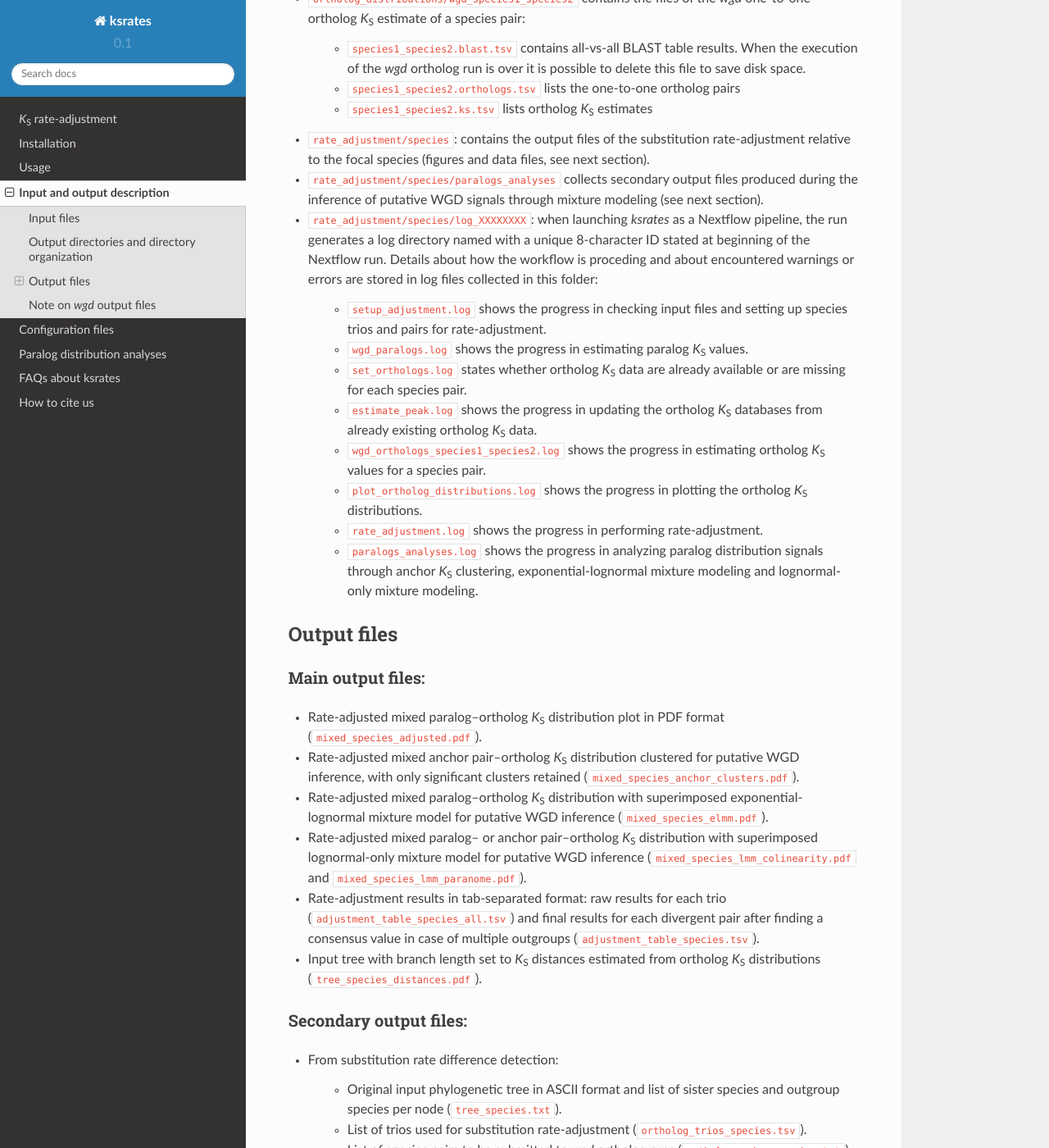
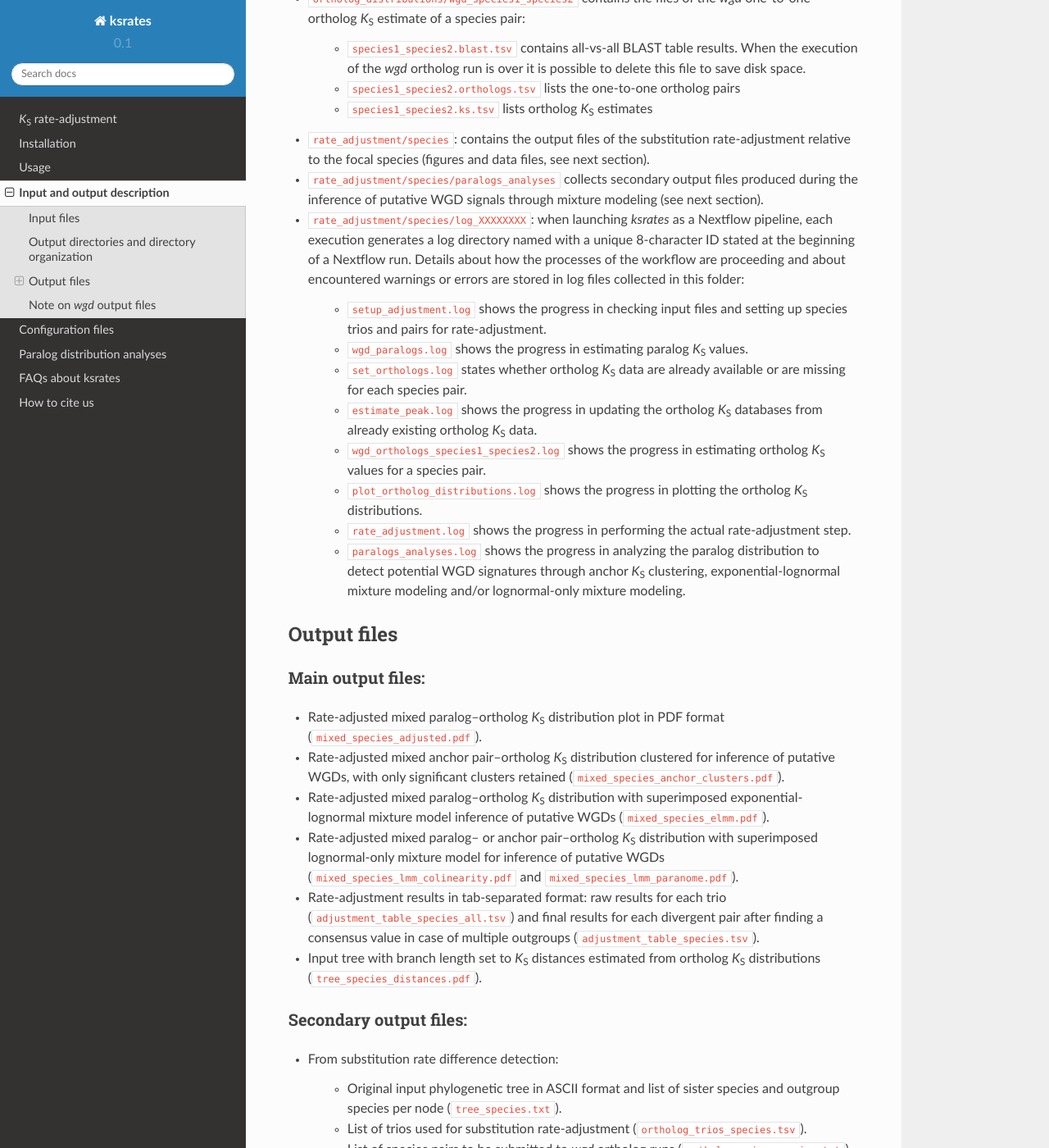
Before and after one commit to VIB-PSB/ksrates, a Sphinx documentation site: the page built from doc/source/input_output.rst, in a window 1280 px wide and 1400 px high, scrolled down 700 px. Shown: the whole window at 82% size. Built offline with Sphinx 7.4.7 and the Read the Docs theme 2.0.0, drawn with Linux system fonts in a browser that asks for light colours; some of the changed text lies outside the part shown.

Commit message:
Apply suggestions in input_output.txt
Co-authored-by: lohausr <56632794+lohausr@users.noreply.github.com>

```diff
--- a/doc/source/input_output.rst
+++ b/doc/source/input_output.rst
@@ -32,7 +32,7 @@ Output directories and directory organization
 
 * ``rate_adjustment/species/paralogs_analyses`` collects secondary output files produced during the inference of putative WGD signals through mixture modeling (see next section).
 
-* ``rate_adjustment/species/log_XXXXXXXX``: when launching *ksrates* as a Nextflow pipeline, the run generates a log directory named with a unique 8-character ID stated at beginning of the Nextflow run. Details about how the workflow is proceding and about encountered warnings or errors are stored in log files collected in this folder:
+* ``rate_adjustment/species/log_XXXXXXXX``: when launching *ksrates* as a Nextflow pipeline, each execution generates a log directory named with a unique 8-character ID stated at the beginning of a Nextflow run. Details about how the processes of the workflow are proceeding and about encountered warnings or errors are stored in log files collected in this folder:
 
     * ``setup_adjustment.log`` shows the progress in checking input files and setting up species trios and pairs for rate-adjustment.
     * ``wgd_paralogs.log`` shows the progress in estimating paralog *K*:sub:`S` values.
@@ -40,8 +40,8 @@ Output directories and directory organization
     * ``estimate_peak.log`` shows the progress in updating the ortholog *K*:sub:`S` databases from already existing ortholog *K*:sub:`S` data.
     * ``wgd_orthologs_species1_species2.log`` shows the progress in estimating ortholog *K*:sub:`S` values for a species pair.
     * ``plot_ortholog_distributions.log`` shows the progress in plotting the ortholog *K*:sub:`S` distributions.
-    * ``rate_adjustment.log`` shows the progress in performing rate-adjustment.
-    * ``paralogs_analyses.log`` shows the progress in analyzing paralog distribution signals through anchor *K*:sub:`S` clustering, exponential-lognormal mixture modeling and lognormal-only mixture modeling.
+    * ``rate_adjustment.log`` shows the progress in performing the actual rate-adjustment step.
+    * ``paralogs_analyses.log`` shows the progress in analyzing the paralog distribution to detect potential WGD signatures through anchor *K*:sub:`S` clustering, exponential-lognormal mixture modeling and/or lognormal-only mixture modeling.
 
 
 Output files
@@ -51,9 +51,9 @@ Main output files:
 ------------------
 
 * Rate-adjusted mixed paralog--ortholog *K*:sub:`S` distribution plot in PDF format (``mixed_species_adjusted.pdf``).
-* Rate-adjusted mixed anchor pair--ortholog *K*:sub:`S` distribution clustered for putative WGD inference, with only significant clusters retained (``mixed_species_anchor_clusters.pdf``).
-* Rate-adjusted mixed paralog--ortholog *K*:sub:`S` distribution with superimposed exponential-lognormal mixture model for putative WGD inference (``mixed_species_elmm.pdf``).
-* Rate-adjusted mixed paralog-- or anchor pair--ortholog *K*:sub:`S` distribution with superimposed lognormal-only mixture model for putative WGD inference (``mixed_species_lmm_colinearity.pdf`` and ``mixed_species_lmm_paranome.pdf``).
+* Rate-adjusted mixed anchor pair--ortholog *K*:sub:`S` distribution clustered for inference of putative WGDs, with only significant clusters retained (``mixed_species_anchor_clusters.pdf``).
+* Rate-adjusted mixed paralog--ortholog *K*:sub:`S` distribution with superimposed exponential-lognormal mixture model inference of putative WGDs (``mixed_species_elmm.pdf``).
+* Rate-adjusted mixed paralog-- or anchor pair--ortholog *K*:sub:`S` distribution with superimposed lognormal-only mixture model for inference of putative WGDs (``mixed_species_lmm_colinearity.pdf`` and ``mixed_species_lmm_paranome.pdf``).
 * Rate-adjustment results in tab-separated format: raw results for each trio (``adjustment_table_species_all.tsv``) and final results for each divergent pair after finding a consensus value in case of multiple outgroups (``adjustment_table_species.tsv``).
 * Input tree with branch length set to *K*:sub:`S` distances estimated from ortholog *K*:sub:`S` distributions (``tree_species_distances.pdf``).
 
@@ -75,11 +75,11 @@ Secondary output files:
 * From anchor *K*:sub:`S` clustering:
 
     * Anchor pair *K*:sub:`S` distribution with highlighted clusters of segment pair medians (``anchor_clusters_species_medians.pdf``).
-    * Rate-adjusted mixed anchor pair--ortholog *K*:sub:`S` distributions clustered to infer putative WGD components, with all inferred clusters (``mixed_species_anchor_clusters_unfiltered.pdf``).
+    * Rate-adjusted mixed anchor pair--ortholog *K*:sub:`S` distributions clustered for inference of putative WGDs, with all inferred clusters (``mixed_species_anchor_clusters_unfiltered.pdf``).
 
 * From exponential-lognormal mixture modeling:
 
-    * Plots showing the kernel density estimation and spline obtained from log-transformed whole-paranome *K*:sub:`S` distribution (``elmm_species_kde_spline.pdf``).
+    * Plots showing the kernel density estimation (KDE) and spline obtained from the log-transformed whole-paranome *K*:sub:`S` distribution (``elmm_species_kde_spline.pdf``).
     * Plots showing the peaks detected in the spline (``elmm_species_peaks.pdf``).
     * Multi-panel figure showing fitted mixture models obtained with data-driven and hybrid initializations (``elmm_species_models_data_driven.pdf``).
     * Multi-panel figure showing the best-fitted mixture model obtained for each number of components with random initialization (``elmm_species_models_random.pdf``).
```
